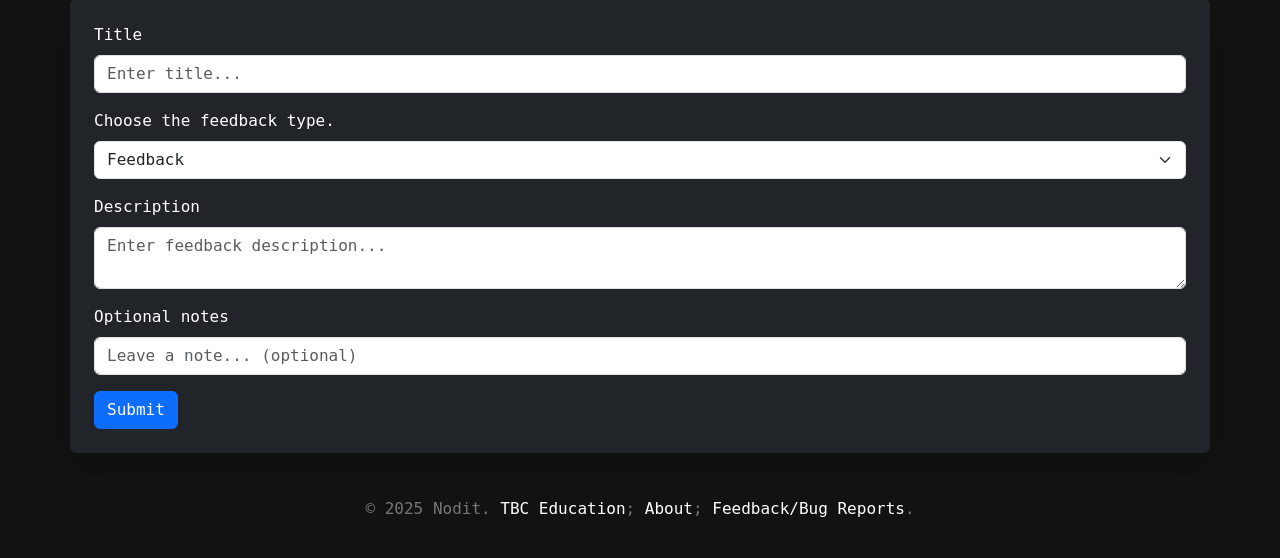
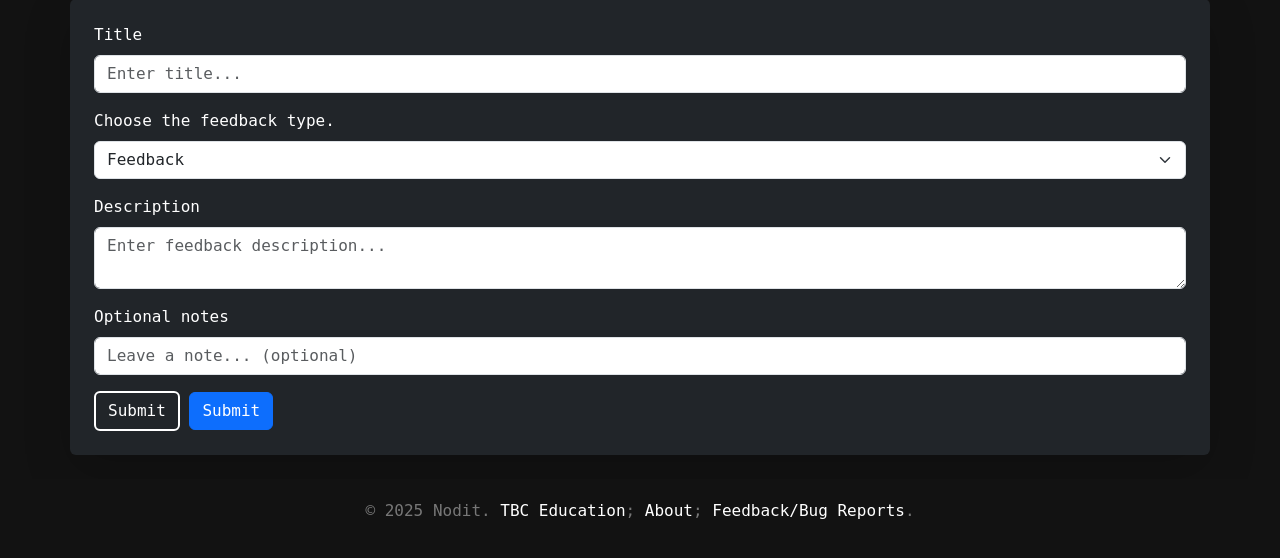
Before and after one commit to neogitz/Nodit, a Flask app: page /feedback in a window 1280 px wide. Shown: the part 161-719 px from the top of the page. Run offline with Flask 3, Linux system fonts and the light colour scheme; some libraries are stand-ins or nearby versions.

Commit message:
Update feedback.html

```diff
--- a/templates/feedback.html
+++ b/templates/feedback.html
@@ -47,7 +47,9 @@
         {{ form.Notes(class="form-control", placeholder="Leave a note... (optional)") }}
     </div>
 
-    <button type="submit" class="btn btn-primary">{{ form.submit.label.text }}</button>
+      {{ form.submit(class="btn btn-outline-light") }}
+      <button type="submit" class="btn btn-primary">{{ form.submit.label.text }}</button>
+
 </form>
 
 <script>
```
